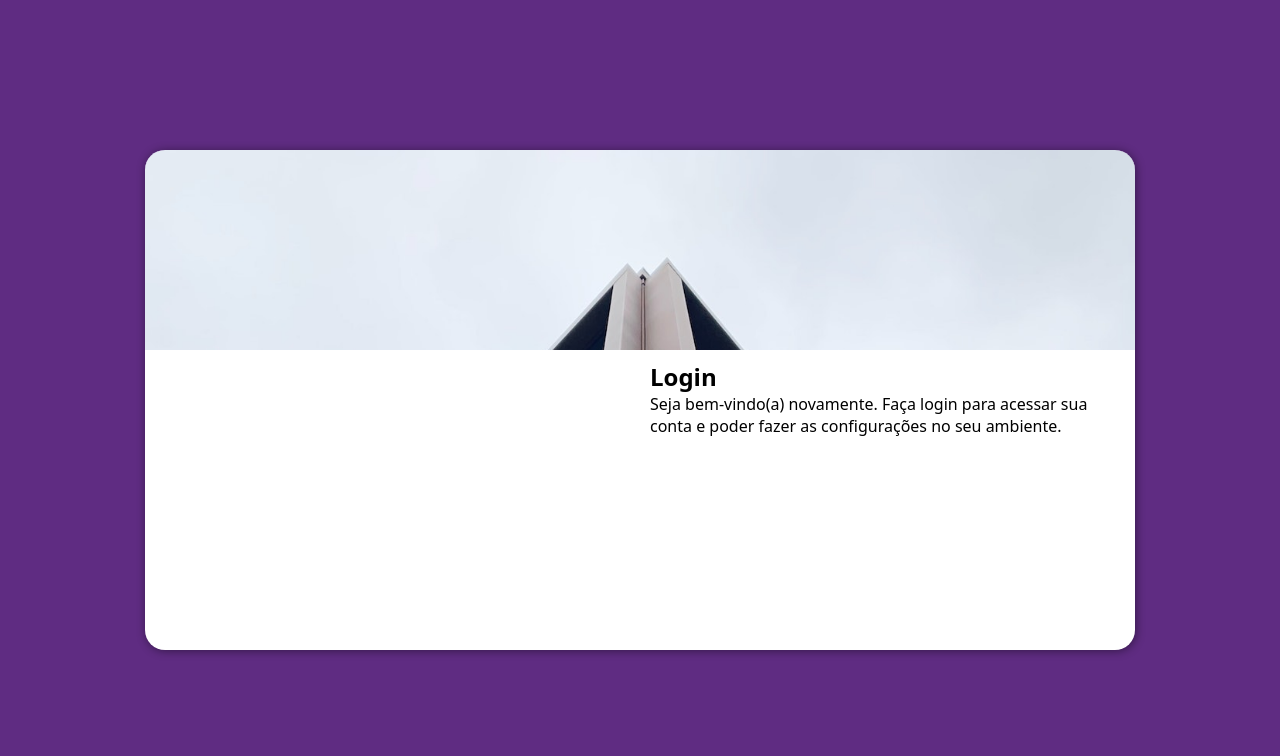
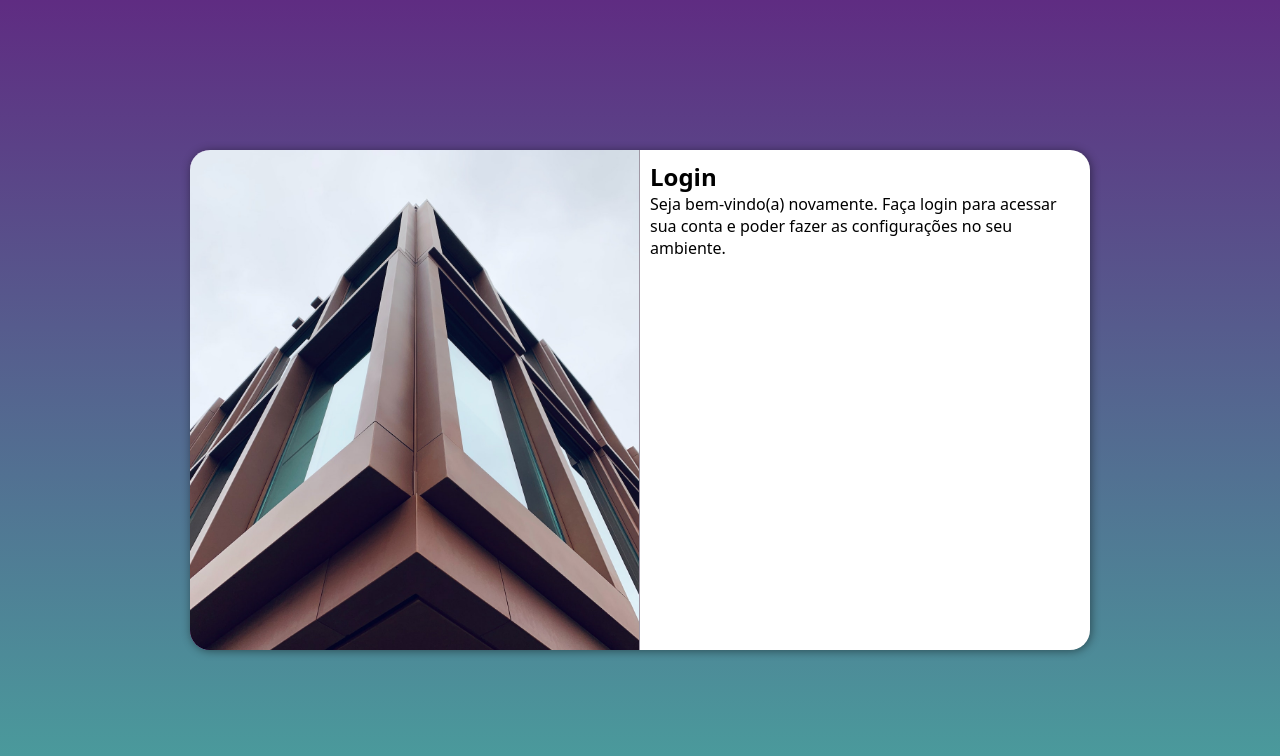
Before and after one commit to weversonmp/projeto-login, a plain HTML site: page index.html in a window 1280 px wide. Drawn offline with Linux system fonts and the light colour scheme.

Commit message:
ajust 768px and 992px

```diff
--- a/estilos/media-query.css
+++ b/estilos/media-query.css
@@ -1,8 +1,14 @@
 @charset "UTF-8";
+
+@media screen and (min-width: 768px) {
+  body {
+    background-image: linear-gradient(to top, #49a09d, #5f2c82);
+  }
+}
 
 @media screen and (min-width: 768px) and (max-width: 992px) {
   section#login {
-    width: 90vw;
+    width: 85vw;
   }
 
   section#login > div#imagem {
@@ -20,16 +26,16 @@
 
 @media screen and (min-width: 992px) {
   section#login {
-    width: 990px;
+    width: 900px;
   }
 
   section#login > div#imagem {
     float: left;
     width: 50%;
-    width: 100%;
+    height: 100%;
   }
 
-  #formulario {
+  section#login > div#formulario {
     float: right;
     width: 50%;
   }
--- a/estilos/style.css
+++ b/estilos/style.css
@@ -7,13 +7,15 @@
 */
 
 * {
-  font-family: system-ui, -apple-system, BlinkMacSystemFont, 'Segoe UI', Roboto, Oxygen, Ubuntu, Cantarell, 'Open Sans', 'Helvetica Neue', sans-serif;
+  font-family: system-ui, -apple-system, BlinkMacSystemFont, 'Segoe UI', Roboto, Oxygen, Ubuntu,
+    Cantarell, 'Open Sans', 'Helvetica Neue', sans-serif;
   margin: 0;
   padding: 0;
   box-sizing: border-box;
 }
 
-body, html {
+body,
+html {
   background-color: #5f2c82;
   height: 100vh;
   width: 100vw;
@@ -36,7 +38,7 @@ section#login {
   width: 250px;
   height: 500px;
   border-radius: 20px;
-  box-shadow: 1px 1px 10px rgba(0, 0, 0, 0.450);
+  box-shadow: 1px 1px 10px rgba(0, 0, 0, 0.45);
 
   transition: width 0.3s, height 0.3s;
   transition-timing-function: ease;
@@ -47,10 +49,10 @@ section#login > div#imagem {
   background: #5f2c82 url(../imagens/metal.jpg) no-repeat;
   height: 200px;
   background-size: cover;
+  border-right: 1px solid rgba(173, 173, 173, 0.842);
 }
 
 section#login > div#formulario {
   display: block;
   padding: 10px;
-
 }
```
